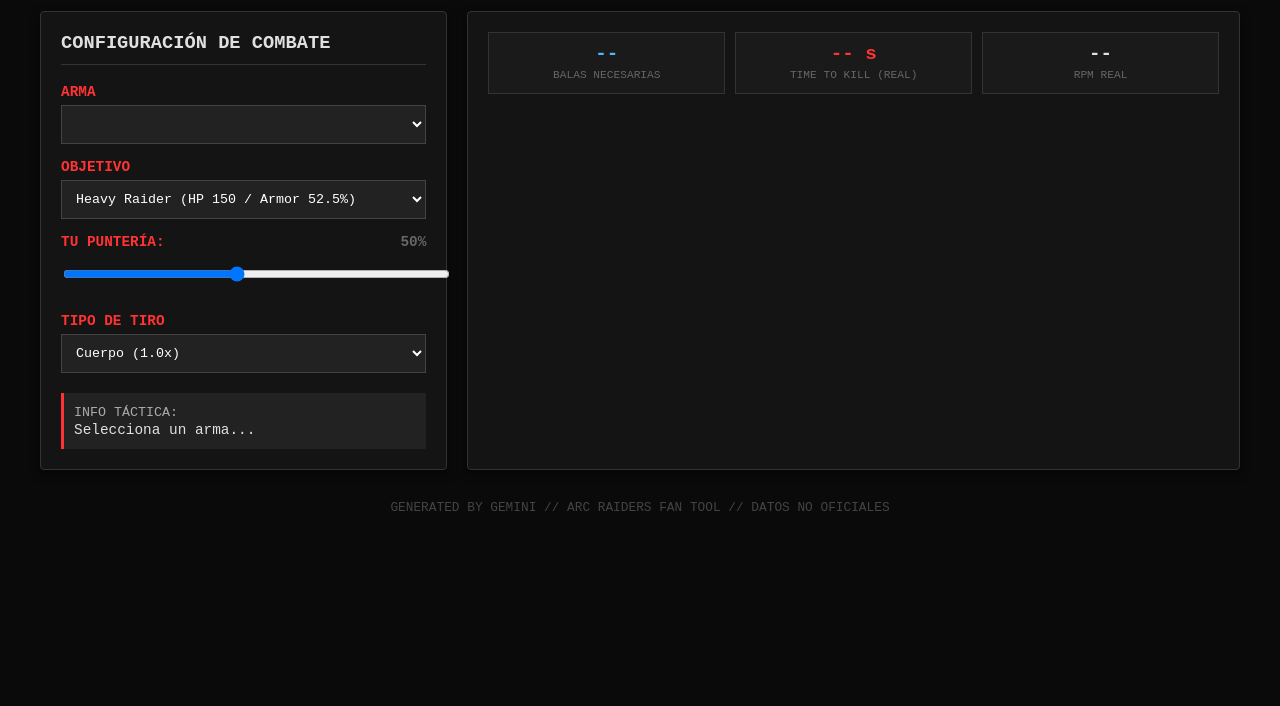
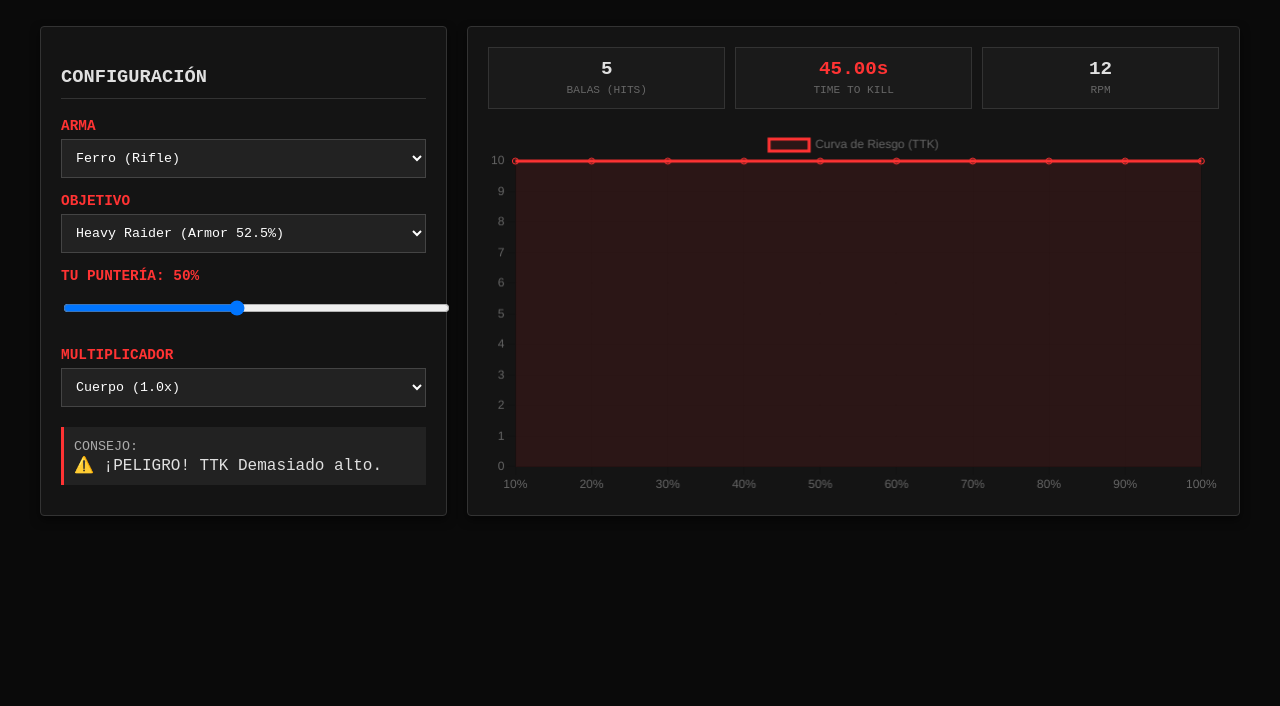
Before and after one commit to doctorcien/arc_calc, a plain HTML site: page index.html in a window 1280 px wide. Shown: the part 94-800 px from the top of the page. Drawn offline with nearby package versions, Linux system fonts and the light colour scheme.

Commit message:
Update index.html

```diff
--- a/index.html
+++ b/index.html
@@ -3,7 +3,7 @@
 <head>
     <meta charset="UTF-8">
     <meta name="viewport" content="width=device-width, initial-scale=1.0">
-    <title>ARC Raiders // Tactical Computer</title>
+    <title>ARC Raiders // Tactical Computer V2</title>
     <script src="https://cdn.jsdelivr.net/npm/chart.js"></script>
     <style>
         :root {
@@ -16,7 +16,7 @@
         body {
             background-color: var(--arc-bg);
             color: var(--arc-text);
-            font-family: 'Courier New', monospace; /* Estilo retro-tech */
+            font-family: 'Courier New', monospace;
             margin: 0;
             padding: 20px;
             display: flex;
@@ -30,7 +30,7 @@
             border-bottom: 2px solid var(--arc-red);
             padding-bottom: 10px;
             margin-bottom: 30px;
-            font-size: 1.5rem;
+            text-align: center;
         }
         .container {
             display: flex;
@@ -47,16 +47,9 @@
             border-radius: 4px;
             box-shadow: 0 4px 10px rgba(0,0,0,0.5);
         }
-        .controls {
-            flex: 1;
-            min-width: 300px;
-        }
-        .display {
-            flex: 2;
-            min-width: 300px;
-        }
+        .controls { flex: 1; min-width: 300px; }
+        .display { flex: 2; min-width: 300px; }
 
-        /* Controles */
         label {
             display: block;
             margin-top: 15px;
@@ -73,12 +66,6 @@
             margin-top: 5px;
             font-family: inherit;
         }
-        .value-display {
-            float: right;
-            color: var(--arc-dim);
-        }
-
-        /* Stats Grid */
         .stats-grid {
             display: grid;
             grid-template-columns: repeat(3, 1fr);
@@ -91,102 +78,109 @@
             text-align: center;
             border: 1px solid #333;
         }
-        .stat-val {
-            font-size: 1.2rem;
-            font-weight: bold;
-            display: block;
-        }
-        .stat-label {
-            font-size: 0.7rem;
-            color: var(--arc-dim);
-            text-transform: uppercase;
-        }
+        .stat-val { font-size: 1.2rem; font-weight: bold; display: block; }
+        .stat-label { font-size: 0.7rem; color: var(--arc-dim); text-transform: uppercase; }
 
-        /* Footer */
-        .footer {
-            margin-top: 30px;
+        #error-log {
+            color: #ff9900;
             font-size: 0.8rem;
-            color: #444;
+            margin-top: 10px;
             text-align: center;
+            display: none; /* Se oculta si todo va bien */
         }
     </style>
 </head>
 <body>
 
-    <h1>ARC Raiders // Tactical Analysis Tool</h1>
+    <h1>ARC Raiders // Tactical V2</h1>
+
+    <div id="error-log"></div>
 
     <div class="container">
         <div class="panel controls">
-            <h3 style="margin-top:0; border-bottom:1px solid #333; padding-bottom:10px;">CONFIGURACIÓN DE COMBATE</h3>
+            <h3 style="border-bottom:1px solid #333; padding-bottom:10px;">CONFIGURACIÓN</h3>
 
-            <label>ARMA <span id="weapon-name-display" class="value-display"></span></label>
-            <select id="weaponSelect" onchange="updateAnalysis()">
+            <label>ARMA</label>
+            <select id="weaponSelect">
+                <option>Cargando datos...</option>
             </select>
 
-            <label>OBJETIVO <span id="target-display" class="value-display"></span></label>
-            <select id="targetSelect" onchange="updateAnalysis()">
-                <option value="0.4,100">Raider Ligero (HP 100 / Armor 40%)</option>
-                <option value="0.525,150" selected>Heavy Raider (HP 150 / Armor 52.5%)</option>
-                <option value="0,90">Wasp Drone (HP 90 / Armor 0%)</option>
-                <option value="0.525,100">Jugador PvP (HP 100 / Armor 52.5%)</option>
+            <label>OBJETIVO</label>
+            <select id="targetSelect">
+                <option value="0.4,100">Raider Ligero (Armor 40%)</option>
+                <option value="0.525,150" selected>Heavy Raider (Armor 52.5%)</option>
+                <option value="0,90">Wasp Drone (Sin Armor)</option>
+                <option value="0.525,100">Jugador PvP (Heavy Shield)</option>
             </select>
 
-            <label>TU PUNTERÍA: <span id="acc-display" class="value-display">50%</span></label>
-            <input type="range" id="accuracy" min="10" max="100" value="50" step="5" oninput="updateAnalysis()">
+            <label>TU PUNTERÍA: <span id="acc-display">50%</span></label>
+            <input type="range" id="accuracy" min="10" max="100" value="50" step="5">
 
-            <label>TIPO DE TIRO</label>
-            <select id="shotType" onchange="updateAnalysis()">
+            <label>MULTIPLICADOR</label>
+            <select id="shotType">
                 <option value="1">Cuerpo (1.0x)</option>
                 <option value="2.5">Cabeza (2.5x)</option>
             </select>
 
             <div style="margin-top: 20px; padding: 10px; background: #222; border-left: 3px solid var(--arc-red);">
-                <small style="color:#aaa;">INFO TÁCTICA:</small><br>
-                <span id="tactical-advice" style="font-size: 0.9rem;">Selecciona un arma...</span>
+                <small style="color:#aaa;">CONSEJO:</small><br>
+                <span id="tactical-advice">Calculando...</span>
             </div>
         </div>
 
         <div class="panel display">
             <div class="stats-grid">
                 <div class="stat-box">
-                    <span class="stat-val" id="res-bullets" style="color: #4db8ff;">--</span>
-                    <span class="stat-label">Balas Necesarias</span>
+                    <span class="stat-val" id="res-bullets">--</span>
+                    <span class="stat-label">Balas (Hits)</span>
                 </div>
                 <div class="stat-box">
-                    <span class="stat-val" id="res-ttk" style="color: var(--arc-red);">-- s</span>
-                    <span class="stat-label">Time To Kill (Real)</span>
+                    <span class="stat-val" id="res-ttk" style="color: var(--arc-red);">--</span>
+                    <span class="stat-label">Time To Kill</span>
                 </div>
                 <div class="stat-box">
                     <span class="stat-val" id="res-rpm">--</span>
-                    <span class="stat-label">RPM Real</span>
+                    <span class="stat-label">RPM</span>
+                </div>
+            </div>
+            <canvas id="ttkChart"></canvas>
+            <p id="chart-fallback" style="text-align:center; color:#555; display:none;">
+                [GRÁFICA DESACTIVADA: Librería no cargó]
+            </p>
         </div>
     </div>
 
-            <canvas id="ttkChart"></canvas>
-        </div>
-    </div>
-
-    <div class="footer">
-        GENERATED BY GEMINI // ARC RAIDERS FAN TOOL // DATOS NO OFICIALES
-    </div>
-
     <script>
-        // --- BASE DE DATOS (Nuestra investigación) ---
-        // Pen: 0.0=MuyDebil, 0.1=Debil, 0.2=Mod, 0.4=Fuerte
+        // --- BASE DE DATOS ---
         const weapons = [
-            { name: "Ferro (Rifle)", dmg: 40, rpm: 12, pen: 0.4, type: "Sniper" },
-            { name: "Rattler (AR)", dmg: 9, rpm: 500, pen: 0.2, type: "Auto" },
-            { name: "Kettle (AR Light)", dmg: 10, rpm: 535, pen: 0.0, type: "Auto" },
-            { name: "Stitcher (SMG)", dmg: 7, rpm: 675, pen: 0.0, type: "Auto" },
-            { name: "Anvil (Hand Cannon)", dmg: 40, rpm: 110, pen: 0.4, type: "Semi" },
-            { name: "Arpeggio (Burst)", dmg: 9.5, rpm: 350, pen: 0.2, type: "Burst" },
-            { name: "Il Toro (Shotgun)", dmg: 67.5, rpm: 45, pen: 0.1, type: "Shotgun" },
-            { name: "Burletta (Pistol)", dmg: 10, rpm: 400, pen: 0.0, type: "Semi" },
-            { name: "Renegade (Lever)", dmg: 35, rpm: 80, pen: 0.2, type: "Sniper" }
+            { name: "Ferro (Rifle)", dmg: 40, rpm: 12, pen: 0.4 },
+            { name: "Rattler (AR)", dmg: 9, rpm: 500, pen: 0.2 },
+            { name: "Kettle (AR Light)", dmg: 10, rpm: 535, pen: 0.0 },
+            { name: "Stitcher (SMG)", dmg: 7, rpm: 675, pen: 0.0 },
+            { name: "Anvil (Hand Cannon)", dmg: 40, rpm: 110, pen: 0.4 },
+            { name: "Arpeggio (Burst)", dmg: 9.5, rpm: 350, pen: 0.2 },
+            { name: "Il Toro (Shotgun)", dmg: 67.5, rpm: 45, pen: 0.1 },
+            { name: "Burletta (Pistol)", dmg: 10, rpm: 400, pen: 0.0 },
+            { name: "Renegade (Lever)", dmg: 35, rpm: 80, pen: 0.2 }
         ];
 
-        // Inicializar Selector
+        let myChart = null;
+        let chartEnabled = false;
+
+        // --- SISTEMA DE INICIO SEGURO ---
+        document.addEventListener('DOMContentLoaded', () => {
+            try {
+                initApp();
+            } catch (e) {
+                document.getElementById('error-log').innerText = "Error crítico: " + e.message;
+                document.getElementById('error-log').style.display = 'block';
+            }
+        });
+
+        function initApp() {
+            // 1. Llenar Dropdown
             const wSelect = document.getElementById('weaponSelect');
+            wSelect.innerHTML = ''; // Limpiar
             weapons.forEach((w, index) => {
                 let opt = document.createElement('option');
                 opt.value = index;
@@ -194,105 +188,99 @@
                 wSelect.appendChild(opt);
             });
 
-        // Configuración de Chart.js
-        let myChart = null;
+            // 2. Conectar Eventos
+            document.getElementById('weaponSelect').addEventListener('change', updateAnalysis);
+            document.getElementById('targetSelect').addEventListener('change', updateAnalysis);
+            document.getElementById('accuracy').addEventListener('input', updateAnalysis);
+            document.getElementById('shotType').addEventListener('change', updateAnalysis);
 
-        function initChart() {
+            // 3. Intentar Iniciar Gráfica
+            if (typeof Chart !== 'undefined') {
                 const ctx = document.getElementById('ttkChart').getContext('2d');
                 myChart = new Chart(ctx, {
                     type: 'line',
                     data: {
-                    labels: [], // Se llena dinámicamente (10% a 100%)
+                        labels: [],
                         datasets: [{
-                        label: 'Curva de Riesgo (TTK vs Puntería)',
+                            label: 'Curva de Riesgo (TTK)',
                             data: [],
                             borderColor: '#ff3333',
                             backgroundColor: 'rgba(255, 51, 51, 0.1)',
-                        borderWidth: 2,
-                        tension: 0.3,
                             fill: true,
-                        pointRadius: 0
+                            tension: 0.3
                         }]
                     },
-                options: {
-                    responsive: true,
-                    interaction: { intersect: false, mode: 'index' },
-                    scales: {
-                        x: {
-                            title: { display: true, text: 'Tu Puntería (%)', color: '#666' },
-                            grid: { color: '#333' },
-                            ticks: { color: '#888' }
-                        },
-                        y: {
-                            title: { display: true, text: 'Tiempo para Matar (Segundos)', color: '#666' },
-                            grid: { color: '#333' },
-                            ticks: { color: '#888' },
-                            min: 0
-                        }
-                    },
-                    plugins: {
-                        legend: { labels: { color: '#e0e0e0' } },
-                        tooltip: { backgroundColor: '#141414', titleColor: '#ff3333', bodyColor: '#fff', borderColor: '#333', borderWidth: 1 }
-                    }
-                }
+                    options: { responsive: true, scales: { y: { min: 0 } } }
                 });
+                chartEnabled = true;
+            } else {
+                document.getElementById('ttkChart').style.display = 'none';
+                document.getElementById('chart-fallback').style.display = 'block';
+                document.getElementById('error-log').innerText = "Modo Texto: Chart.js no cargó (¿Sin internet?)";
+                document.getElementById('error-log').style.display = 'block';
             }
 
-        // --- EL CEREBRO MATEMÁTICO ---
-        function calculateTTK(weapon, enemyArmor, enemyHp, accuracyDecimal, headShotMult) {
-            // 1. Calcular Daño Efectivo por Bala
-            // Fórmulas de Desmos: D * Head * (1 - max(0, Armor - Pen))
-            let mitigation = Math.max(0, enemyArmor - weapon.pen);
-            let damagePerHit = weapon.dmg * headShotMult * (1 - mitigation);
+            // 4. Primera Ejecución
+            updateAnalysis();
+        }
 
-            // Caso borde: Si el daño es 0 o negativo (blindaje total), retorna infinito
-            if (damagePerHit <= 0) return Infinity;
+        // --- CEREBRO MATEMÁTICO ---
+        function calculateTTK(weapon, armor, hp, acc, head) {
+            let mitigation = Math.max(0, armor - weapon.pen);
+            let dmg = weapon.dmg * head * (1 - mitigation);
+            if (dmg <= 0) return 999; // Inmune
 
-            // 2. Balas que DEBEN impactar para matar
-            let hitsNeeded = Math.ceil(enemyHp / damagePerHit);
-
-            // 3. Balas reales disparadas (Factor de Puntería)
-            // Si necesito 3 balas y tengo 50% puntería, disparo 6.
-            let shotsFired = Math.ceil(hitsNeeded / accuracyDecimal);
-
-            // 4. Tiempo
-            // (Disparos - 1) * (60 / RPM)
+            let hitsNeeded = Math.ceil(hp / dmg);
+            let shotsFired = Math.ceil(hitsNeeded / acc);
             let time = (shotsFired - 1) * (60 / weapon.rpm);
-            return time < 0 ? 0 : time; // Evitar negativos si es 1 shot
+            return time < 0 ? 0 : time;
         }
 
         function updateAnalysis() {
-            // Obtener inputs
+            // Obtener datos
             const wIndex = document.getElementById('weaponSelect').value;
             const weapon = weapons[wIndex];
+            const targetVal = document.getElementById('targetSelect').value.split(',');
+            const tArmor = parseFloat(targetVal[0]);
+            const tHp = parseFloat(targetVal[1]);
+            const acc = parseInt(document.getElementById('accuracy').value) / 100;
+            const head = parseFloat(document.getElementById('shotType').value);
 
-            const targetVal = document.getElementById('targetSelect').value.split(',');
-            const targetArmor = parseFloat(targetVal[0]);
-            const targetHp = parseFloat(targetVal[1]);
+            // UI
+            document.getElementById('acc-display').innerText = (acc*100) + "%";
+            document.getElementById('res-rpm').innerText = weapon.rpm;
 
-            const accuracy = parseInt(document.getElementById('accuracy').value);
-            const accuracyDecimal = accuracy / 100;
+            // Calcular
+            let ttk = calculateTTK(weapon, tArmor, tHp, acc, head);
 
-            const headMult = parseFloat(document.getElementById('shotType').value);
+            // Balas (Display)
+            let mit = Math.max(0, tArmor - weapon.pen);
+            let dmgHit = weapon.dmg * head * (1 - mit);
+            let hits = dmgHit > 0 ? Math.ceil(tHp / dmgHit) : "Invulnerable";
 
-            // Actualizar textos UI
-            document.getElementById('acc-display').innerText = accuracy + "%";
+            document.getElementById('res-bullets').innerText = hits;
+            document.getElementById('res-ttk').innerText = ttk === 999 ? "∞" : ttk.toFixed(2) + "s";
 
-            // --- CÁLCULO ACTUAL ---
-            const currentTTK = calculateTTK(weapon, targetArmor, targetHp, accuracyDecimal, headMult);
+            // Consejos
+            let adv = "Estándar.";
+            if (ttk > 3) adv = "⚠️ ¡PELIGRO! TTK Demasiado alto.";
+            else if (hits <= 2) adv = "🔥 ¡INSTAKILL!";
+            document.getElementById('tactical-advice').innerText = adv;
 
-            // Calcular balas (solo para display)
-            let mitigation = Math.max(0, targetArmor - weapon.pen);
-            let dmg = weapon.dmg * headMult * (1 - mitigation);
-            let hits = dmg > 0 ? Math.ceil(targetHp / dmg) : "Inmune";
-
-            // Mostrar Stats
-            document.getElementById('res-bullets').innerText = hits + " hits";
-            document.getElementById('res-rpm').innerText = weapon.rpm;
-            document.getElementById('res-ttk').innerText = (currentTTK === Infinity ? "IMPOSIBLE" : currentTTK.toFixed(2)) + " s";
-
-            // --- LÓGICA DE CONSEJOS TÁCTICOS ---
-            let advice = "";
-            if (currentTTK > 3) advice = "⚠️ ¡PELIGRO! Este enfrentamiento es suicida. El TTK es demasiado alto.";
-            else if (weapon.pen < targetArmor && weapon.rpm > 300) advice = "ℹ️ El enemigo resiste tus balas, pero tu cadencia compensa la falta de penetración.";
-            else if (hits <= 2) advice = "🔥 ¡INSTAKILL! Esta
+            // Actualizar Gráfica (Solo si existe)
+            if (chartEnabled && myChart) {
+                const labels = [];
+                const dataPoints = [];
+                for(let i=10; i<=100; i+=10) {
+                    labels.push(i + "%");
+                    let t = calculateTTK(weapon, tArmor, tHp, i/100, head);
+                    dataPoints.push(t > 10 ? 10 : t);
+                }
+                myChart.data.labels = labels;
+                myChart.data.datasets[0].data = dataPoints;
+                myChart.update();
+            }
+        }
+    </script>
+</body>
+</html>
```
Lines whose indentation alone changed are shown as unchanged.
